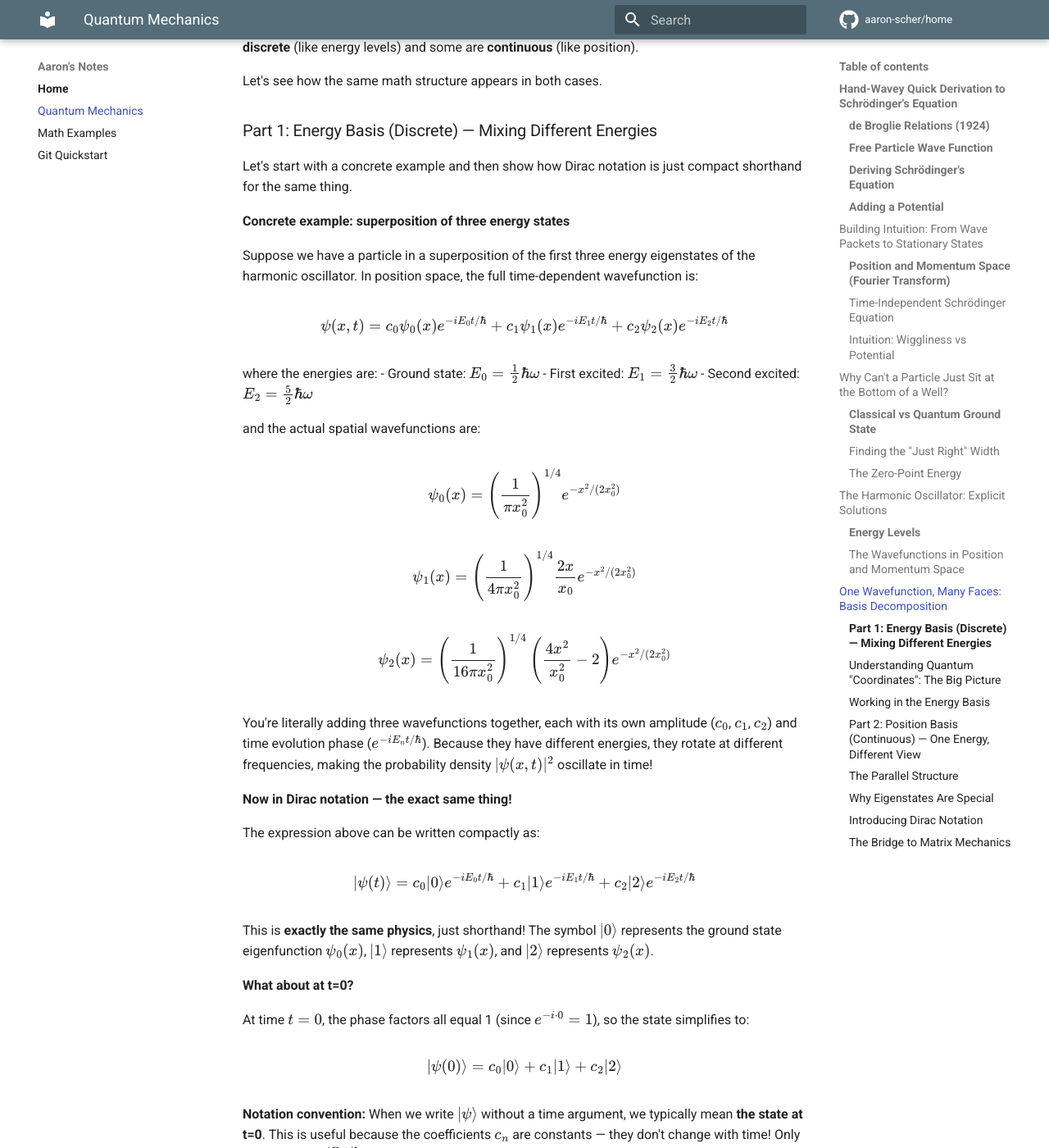
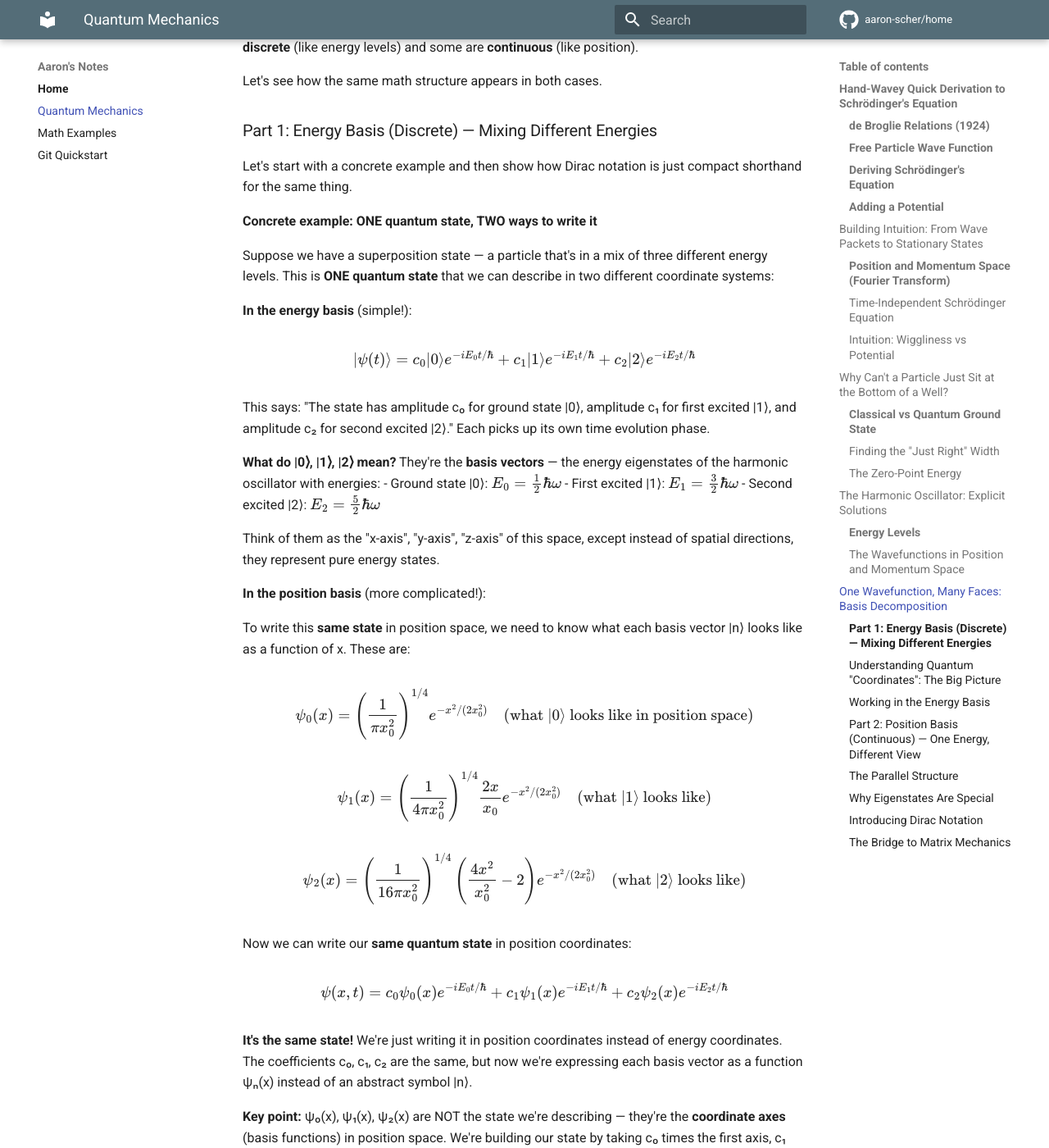
Before and after one commit to aaron-scher/home, an MkDocs documentation site: the page built from docs/quantum-mechanics.md, in a window 1280 px wide and 1400 px high, scrolled down 9920 px. Shown: the whole window at 82% size. Built offline with MkDocs 1.6.1 and Material for MkDocs 9.7.7, drawn with Linux system fonts in a browser that asks for light colours; comment, search, counter and statistics services are not loaded; some of the changed text lies outside the part shown.

Commit message:
Fix major confusion: basis functions are axes, not the state
- Start with energy basis FIRST (simpler)
- Make clear |0⟩,|1⟩,|2⟩ are BASIS VECTORS (axes)
- Then show what these axes look like in position space: ψₙ(x)
- Emphasize: ψ₀(x), ψ₁(x), ψ₂(x) are coordinate axes, NOT the state
- ONE state, expressed using basis functions
- Like (3,4,5) = 3·x̂ + 4·ŷ + 5·ẑ analogy
- Major pedagogical fix!

🤖 Generated with [Claude Code](https://claude.com/claude-code)

Co-Authored-By: Claude <noreply@anthropic.com>

```diff
--- a/docs/quantum-mechanics.md
+++ b/docs/quantum-mechanics.md
@@ -352,44 +352,50 @@ Let's see how the same math structure appears in both cases.
 
 Let's start with a concrete example and then show how Dirac notation is just compact shorthand for the same thing.
 
-**Concrete example: superposition of three energy states**
+**Concrete example: ONE quantum state, TWO ways to write it**
 
-Suppose we have a particle in a superposition of the first three energy eigenstates of the harmonic oscillator. In position space, the full time-dependent wavefunction is:
+Suppose we have a superposition state — a particle that's in a mix of three different energy levels. This is **ONE quantum state** that we can describe in two different coordinate systems:
+
+**In the energy basis** (simple!):
+
+$$
+|\psi(t)\rangle = c_0 |0\rangle e^{-iE_0 t/\hbar} + c_1 |1\rangle e^{-iE_1 t/\hbar} + c_2 |2\rangle e^{-iE_2 t/\hbar}
+$$
+
+This says: "The state has amplitude c₀ for ground state |0⟩, amplitude c₁ for first excited |1⟩, and amplitude c₂ for second excited |2⟩." Each picks up its own time evolution phase.
+
+**What do |0⟩, |1⟩, |2⟩ mean?** They're the **basis vectors** — the energy eigenstates of the harmonic oscillator with energies:
+- Ground state |0⟩: $E_0 = \frac{1}{2}\hbar\omega$
+- First excited |1⟩: $E_1 = \frac{3}{2}\hbar\omega$
+- Second excited |2⟩: $E_2 = \frac{5}{2}\hbar\omega$
+
+Think of them as the "x-axis", "y-axis", "z-axis" of this space, except instead of spatial directions, they represent pure energy states.
+
+**In the position basis** (more complicated!):
+
+To write this **same state** in position space, we need to know what each basis vector |n⟩ looks like as a function of x. These are:
+
+$$
+\psi_0(x) = \left(\frac{1}{\pi x_0^2}\right)^{1/4} e^{-x^2/(2x_0^2)} \quad \text{(what } |0\rangle \text{ looks like in position space)}
+$$
+
+$$
+\psi_1(x) = \left(\frac{1}{4\pi x_0^2}\right)^{1/4} \frac{2x}{x_0} e^{-x^2/(2x_0^2)} \quad \text{(what } |1\rangle \text{ looks like)}
+$$
+
+$$
+\psi_2(x) = \left(\frac{1}{16\pi x_0^2}\right)^{1/4} \left(\frac{4x^2}{x_0^2} - 2\right) e^{-x^2/(2x_0^2)} \quad \text{(what } |2\rangle \text{ looks like)}
+$$
+
+Now we can write our **same quantum state** in position coordinates:
 
 $$
 \psi(x,t) = c_0 \psi_0(x) e^{-iE_0 t/\hbar} + c_1 \psi_1(x) e^{-iE_1 t/\hbar} + c_2 \psi_2(x) e^{-iE_2 t/\hbar}
 $$
 
-where the energies are:
-- Ground state: $E_0 = \frac{1}{2}\hbar\omega$
-- First excited: $E_1 = \frac{3}{2}\hbar\omega$
-- Second excited: $E_2 = \frac{5}{2}\hbar\omega$
+**It's the same state!** We're just writing it in position coordinates instead of energy coordinates. The coefficients c₀, c₁, c₂ are the same, but now we're expressing each basis vector as a function ψₙ(x) instead of an abstract symbol |n⟩.
 
-and the actual spatial wavefunctions are:
-
-$$
-\psi_0(x) = \left(\frac{1}{\pi x_0^2}\right)^{1/4} e^{-x^2/(2x_0^2)}
-$$
-
-$$
-\psi_1(x) = \left(\frac{1}{4\pi x_0^2}\right)^{1/4} \frac{2x}{x_0} e^{-x^2/(2x_0^2)}
-$$
-
-$$
-\psi_2(x) = \left(\frac{1}{16\pi x_0^2}\right)^{1/4} \left(\frac{4x^2}{x_0^2} - 2\right) e^{-x^2/(2x_0^2)}
-$$
-
-You're literally adding three wavefunctions together, each with its own amplitude ($c_0$, $c_1$, $c_2$) and time evolution phase ($e^{-iE_n t/\hbar}$). Because they have different energies, they rotate at different frequencies, making the probability density $|\psi(x,t)|^2$ oscillate in time!
-
-**Now in Dirac notation — the exact same thing!**
-
-The expression above can be written compactly as:
-
-$$
-|\psi(t)\rangle = c_0 |0\rangle e^{-iE_0 t/\hbar} + c_1 |1\rangle e^{-iE_1 t/\hbar} + c_2 |2\rangle e^{-iE_2 t/\hbar}
-$$
-
-This is **exactly the same physics**, just shorthand! The symbol $|0\rangle$ represents the ground state eigenfunction $\psi_0(x)$, $|1\rangle$ represents $\psi_1(x)$, and $|2\rangle$ represents $\psi_2(x)$.
+**Key point:** ψ₀(x), ψ₁(x), ψ₂(x) are NOT the state we're describing — they're the **coordinate axes** (basis functions) in position space. We're building our state by taking c₀ times the first axis, c₁ times the second axis, c₂ times the third axis, just like (3,4,5) = 3·x̂ + 4·ŷ + 5·ẑ in regular vectors.
 
 **What about at t=0?**
 
```
